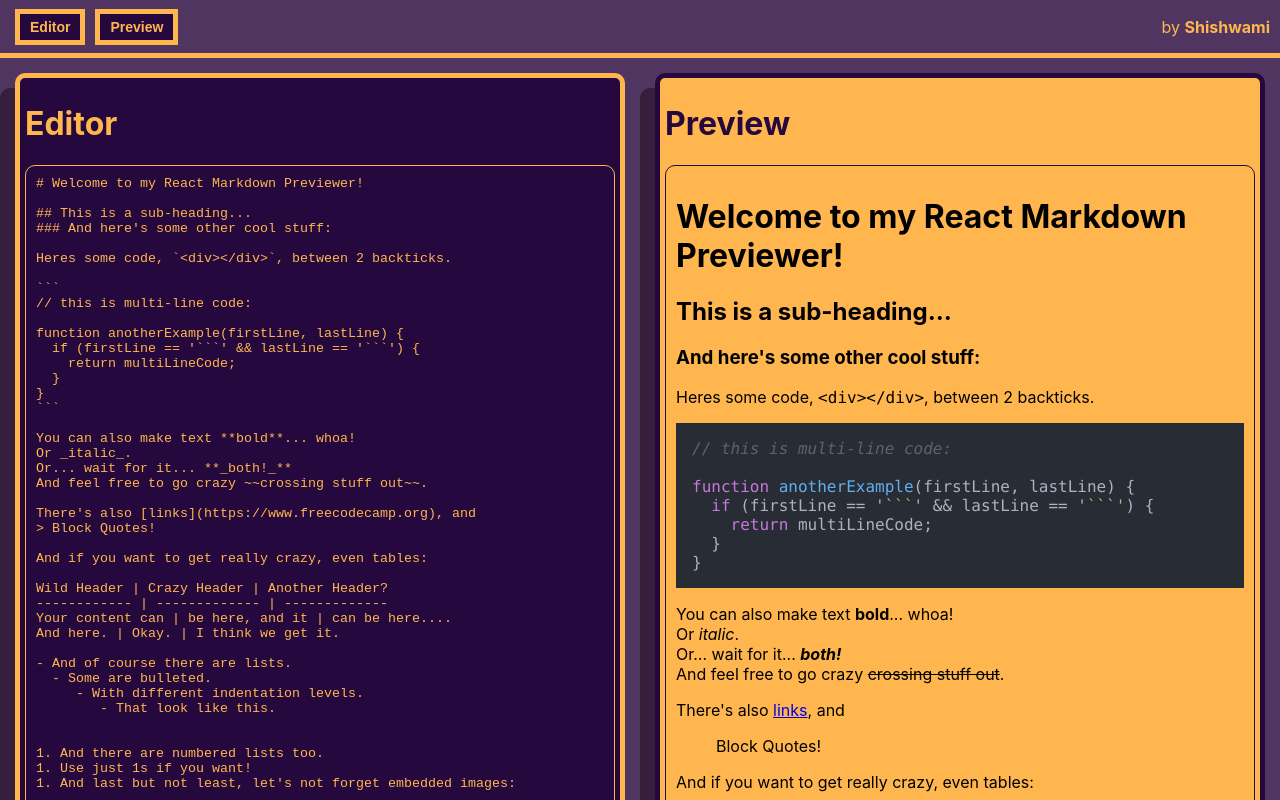
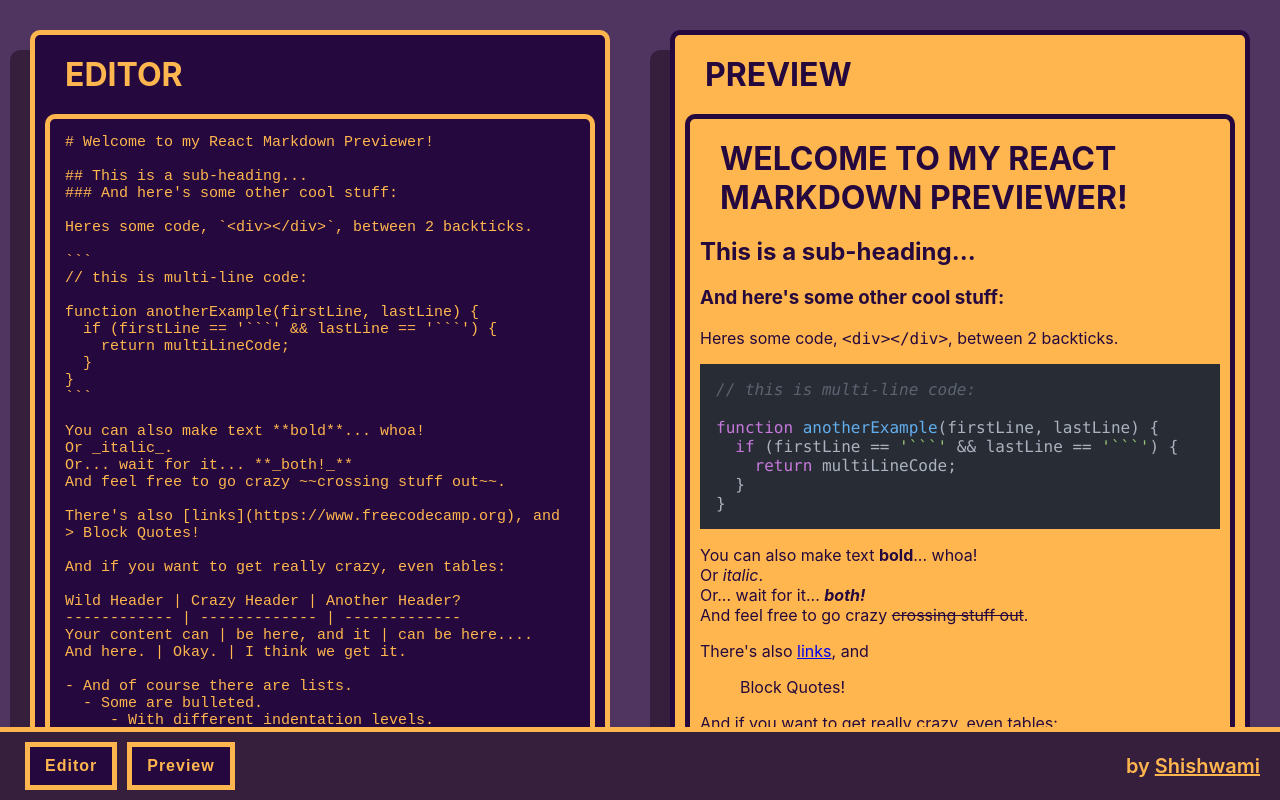
Before and after one commit to Shishwami/MarkdownPreviewer, a React (Create React App) app: page / in a window 1280 px wide. Shown: the top 800 px of the page. Built offline with nearby package versions, Linux system fonts and the light colour scheme.

Commit message:
Updated UI

```diff
--- a/src/App.css
+++ b/src/App.css
@@ -10,132 +10,102 @@ body {
   --color2: #25083d;
   --color3: #513561;
   --color4: #361e3d;
+  --footer-height: 70px;
 }
 
 body {
   background-color: var(--color3);
-  display: flex;
-  flex-direction: column;
-  min-height: 100vh;
-  margin: 0;
 }
 
-#wrapper {
-  width: 100%;
-  min-height: 100vh;
-  max-height: 100vh;
+#wrapper .box {
+  flex: 1;
+  min-height: 70vh;
+  padding: 10px;
+  margin: 30px;
 }
 
-#wrapper #main-content {
-  display: flex;
-  width: 100%;
-  height: fit-content;
-  overflow: auto;
-}
-
-#wrapper #main-content > .box + .box {
-  flex: 1 1 100%;
-}
-
-#wrapper #main-content .box {
-  margin: 15px;
-  padding: 5px;
-  border-radius: 10px;
-  box-shadow: -15px 15px var(--color4);
-  min-height: 70vh;
-}
-
-#wrapper #editor-container {
-  flex: 1 1 100%;
-  background-color: #3b104d;
-  display: flex;
-  flex-direction: column;
-  color: var(--color1);
-  background-color: var(--color2);
-  border: 5px solid var(--color1);
-}
-
-#wrapper #editor-container textarea {
-  color: var(--color1);
-  resize: none;
-  flex: 1;
-  background-color: transparent;
-  border-radius: 10px;
-  border: 1px solid var(--color1);
-  padding: 10px;
-}
-
-#wrapper #preview-container {
-  flex: 1 1 100%;
-  display: flex;
-  flex-direction: column;
-  background-color: var(--color1);
-  border: 5px solid var(--color2);
-}
-
-#wrapper #preview-container .title {
-  color: var(--color2);
-}
-
-#wrapper #preview-container #preview {
-  flex: 1;
-  overflow: auto;
-  padding: 10px;
-  border: 1px solid var(--color2);
-  border-radius: 10px;
-}
-
-#wrapper #preview-container img {
+#wrapper .box img {
   display: block;
   width: 80%;
   margin: auto;
 }
 
+#wrapper #main-content {
+  padding-bottom: calc(var(--footer-height));
+  display: flex;
+}
+
+#wrapper #editor-container {
+  border: 5px solid var(--color1);
+  border-radius: 10px;
+  background-color: var(--color2);
+  color: var(--color1);
+  box-shadow: -20px 20px 0px var(--color4);
+  display: flex;
+  flex-direction: column;
+}
+
+#wrapper #editor-container textarea {
+  flex: 1;
+  resize: none;
+  border: 5px solid var(--color1);
+  border-radius: 10px;
+  padding: 15px;
+  color: var(--color1);
+  background-color: var(--color2);
+  font-size: 15px;
+}
+
+#wrapper #preview-container {
+  border: 5px solid var(--color2);
+  border-radius: 10px;
+  background-color: var(--color1);
+  color: var(--color2);
+  box-shadow: -20px 20px 0px var(--color4);
+  display: flex;
+  flex-direction: column;
+}
+
+#wrapper #preview-container #preview {
+  flex: 1;
+  border: 5px solid var(--color2);
+  border-radius: 10px;
+  padding: 10px;
+}
+
+#wrapper #editor-container h1,
+#wrapper #preview-container h1 {
+  margin: 10px 20px 20px 20px;
+  font-weight: 700;
+  text-transform: uppercase;
+}
+
 #wrapper #footer {
-  position: sticky;
+  position: fixed;
   bottom: 0;
   left: 0;
-  z-index: 10;
+  max-height: var(--footer-height);
+  width: 100%;
   display: flex;
   justify-content: space-between;
   align-items: center;
-  width: 100%;
-  max-height: 53px !important;
-  min-height: 53px !important;
-  background-color: #f1f1f1;
-  background-color: var(--color3);
-  border-bottom: 5px solid var(--color1);
+  background-color: var(--color4);
+  border-top: 5px solid var(--color1);
 }
 
-#wrapper #footer a,
-#wrapper #footer p {
-  padding: 0;
-  color: var(--color1);
-  text-decoration: none;
-}
-
-#wrapper #footer a {
+#wrapper #footer button {
+  padding: 10px 15px;
+  margin: 5px;
+  font-size: 16px;
+  letter-spacing: 1px;
   font-weight: 700;
 }
 
-#wrapper #footer p {
-  padding: 0 10px;
-}
-
-#wrapper #footer #btn-container {
-  display: flex;
-  flex: 0 0 auto;
-  justify-content: center;
-  align-items: center;
-  padding: 5px 10px;
-  height: fit-content;
-}
-
-#wrapper #footer button {
-  margin: 0px 5px;
-  padding: 5px 10px;
-  font-size: 14px;
-  font-weight: 700;
+#wrapper #footer p,
+#wrapper #footer a {
+  color: var(--color1);
+  font-size: 20px;
+  font-weight: 600;
 }
 
 #wrapper #footer .btn-enabled {
@@ -150,15 +120,13 @@ body {
   background-color: var(--color1);
 }
 
+#wrapper #footer p, #wrapper #footer #btn-container {
+  margin: 5px 20px;
+}
+
 @media (max-width: 1000px) {
   #main-content {
-    display: flex;
     flex-direction: column;
-    padding: 20px 0px;
-  }
-  #main-content .box {
-    width: 80%;
-    margin: 15px auto !important;
   }
 }
 
--- a/src/App.js
+++ b/src/App.js
@@ -63,17 +63,17 @@ function App() {
   return (
     <div className="App">
       <div id="wrapper">
-        <Footer >
+
+        <div id="main-content">
+          <Editor updateMarkdown={updateMarkdown} markdown={markdown} />
+          <Preview markdown={markdown} />
+        </div>
+<Footer >
           <div id="btn-container">
             <ToggleButton name={"Editor"} id={"editor-container"} />
             <ToggleButton name={"Preview"} id={"preview-container"} />
           </div>
         </Footer>
-        <div id="main-content">
-          <Editor updateMarkdown={updateMarkdown} markdown={markdown} />
-          <Preview markdown={markdown} />
-        </div>
-
       </div>
     </div>
   );
--- a/src/App.scss
+++ b/src/App.scss
@@ -1,3 +1,22 @@
+@mixin card($color1, $color2, $color3) {
+    border: 5px solid $color1;
+    border-radius: 10px;
+
+    background-color: $color2;
+    color: $color1;
+
+    box-shadow: -20px 20px 0px $color3;
+
+    display: flex;
+    flex-direction: column;
+}
+
+@mixin btn-toggle($color1, $color2) {
+    border: 5px solid $color1;
+    color: $color1;
+    background-color: $color2;
+}
+
 html,
 body {
     box-sizing: border-box;
@@ -14,83 +33,20 @@ body {
     --color2: #25083d;
     --color3: rgb(81, 53, 97);
     --color4: rgb(54, 30, 61);
+
+    --footer-height: 70px;
 }
 
 body {
     background-color: var(--color3);
-    display: flex;
-    flex-direction: column;
-    min-height: 100vh;
-    margin: 0;
 }
 
 #wrapper {
-    width: 100%;
-    min-height: 100vh;
-    max-height: 100vh;
-
-    #main-content {
-        display: flex;
-        width: 100%;
-        height: fit-content;
-        overflow: auto;
-
-        >.box+.box {
-            flex: 1 1 100%;
-        }
-
-        .box {
-            margin: 15px;
-            padding: 5px;
-            border-radius: 10px;
-            box-shadow: -15px 15px var(--color4);
-            min-height: 70vh;
-        }
-    }
-
-    #editor-container {
-        flex: 1 1 100%;
-        background-color: rgb(59, 16, 77);
-
-        display: flex;
-        flex-direction: column;
-
-        color: var(--color1);
-        background-color: var(--color2);
-        border: 5px solid var(--color1);
-
-        textarea {
-            color: var(--color1);
-
-            resize: none;
-            flex: 1;
-            background-color: rgba(0, 0, 0, 0);
-            border-radius: 10px;
-            border: 1px solid var(--color1);
-            padding: 10px;
-        }
-    }
-
-    #preview-container {
-        flex: 1 1 100%;
-
-        display: flex;
-        flex-direction: column;
-        background-color: var(--color1);
-        border: 5px solid var(--color2);
-
-        .title {
-            color: var(--color2);
-        }
-
-        #preview {
-            flex: 1;
-            overflow: auto;
-            padding: 10px;
-            border: 1px solid var(--color2);
-            border-radius: 10px;
-
-        }
+    .box {
+        flex: 1;
+        min-height: 70vh;
+        padding: 10px;
+        margin: 30px;
 
         img {
             display: block;
@@ -99,82 +55,93 @@ body {
         }
     }
 
+    #main-content {
+        padding-bottom: calc(var(--footer-height));
+        display: flex
+    }
+
+    #editor-container {
+        @include card(var(--color1), var(--color2), var(--color4));
+
+        textarea {
+            flex: 1;
+            resize: none;
+            border: 5px solid var(--color1);
+            border-radius: 10px;
+            padding: 15px;
+
+            color: var(--color1);
+            background-color: var(--color2);
+
+            font-size: 15px;
+        }
+    }
+
+    #preview-container {
+        @include card(var(--color2), var(--color1), var(--color4));
+
+        #preview {
+            flex: 1;
+            border: 5px solid var(--color2);
+            border-radius: 10px;
+            padding: 10px;
+        }
+    }
+
+    #editor-container h1,
+    #preview-container h1 {
+        margin: 10px 20px 20px 20px;
+        font-weight: 700;
+        text-transform:uppercase;
+    }
+
     #footer {
-        position: sticky;
+        position: fixed;
         bottom: 0;
         left: 0;
-        z-index: 10;
 
+        max-height: var(--footer-height);
+        width: 100%;
 
         display: flex;
         justify-content: space-between;
         align-items: center;
 
-        width: 100%;
-        max-height: 53px !important;
-        min-height: 53px !important;
+        background-color: var(--color4);
+        border-top: 5px solid var(--color1);
 
-        background-color: #f1f1f1;
-
-        background-color: var(--color3);
-        border-bottom: 5px solid var(--color1);
-
-        a,
-        p {
-            padding: 0;
-            color: var(--color1);
-            text-decoration: none;
+        button {
+            padding: 10px 15px;
+            margin: 5px;
+            font-size: 16px;
+            letter-spacing: 1px;
+            font-weight: 700
         }
 
+        p,
         a {
-            font-weight: 700;
-        }
-
-        p {
-            padding: 0 10px;
-        }
-
-        #btn-container {
-            display: flex;
-            flex: 0 0 auto;
-            justify-content: center;
-            align-items: center;
-            padding: 5px 10px;
-            height: fit-content;
-        }
-
-        button {
-            margin: 0px 5px;
-            padding: 5px 10px;
-            font-size: 14px;
-            font-weight: 700;
+            color: var(--color1);
+            font-size: 20px;
+            font-weight: 600;
         }
 
         .btn-enabled {
-            border: 5px solid var(--color1);
-            color: var(--color1);
-            background-color: var(--color2);
+            @include btn-toggle(var(--color1), var(--color2));
         }
 
         .btn-disabled {
-            border: 5px solid var(--color2);
-            color: var(--color2);
-            background-color: var(--color1);
+            @include btn-toggle(var(--color2), var(--color1));
+        }
+
+        p,#btn-container{
+            margin: 5px 20px;
         }
     }
 }
 
 @media (max-width: 1000px) {
     #main-content {
-        display: flex;
         flex-direction: column;
-        padding: 20px 0px;
-
-        .box {
-            width: 80%;
-            margin: 15px auto !important;
-        }
-
     }
 }
 
```
